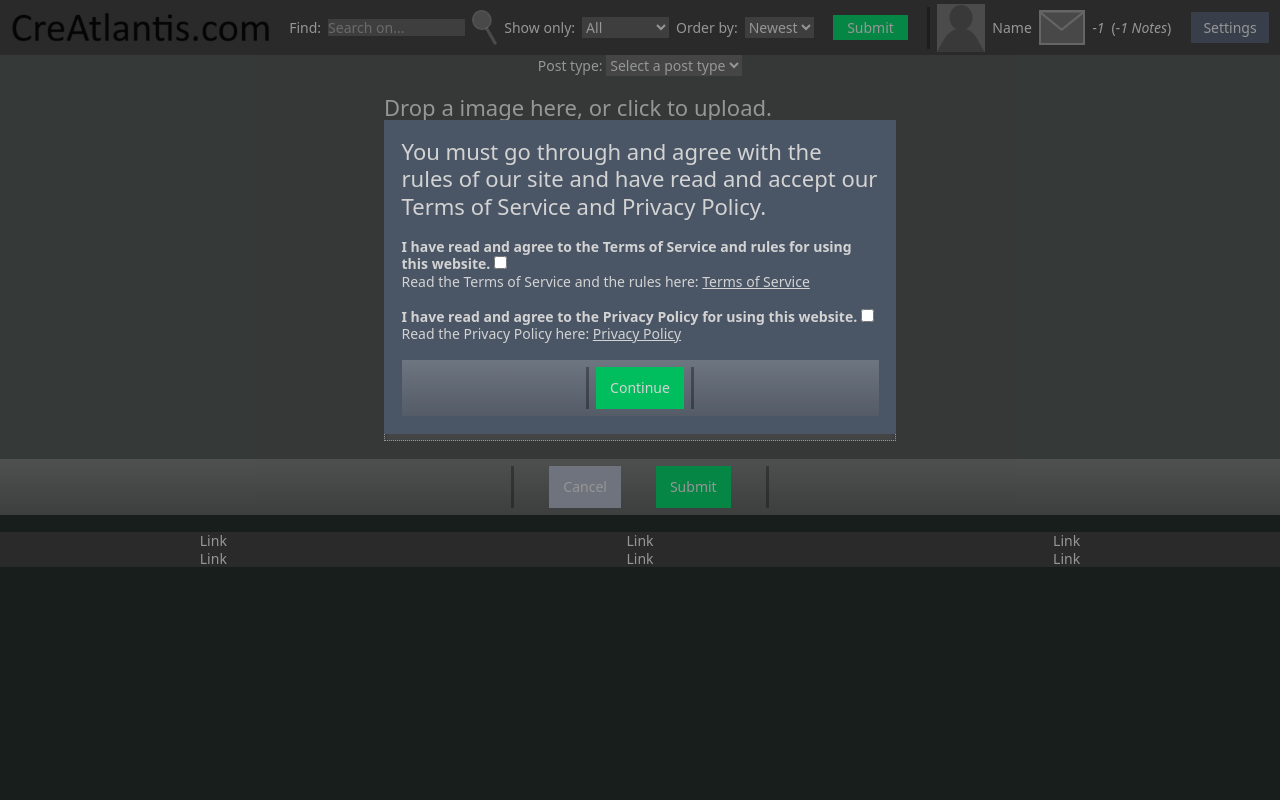
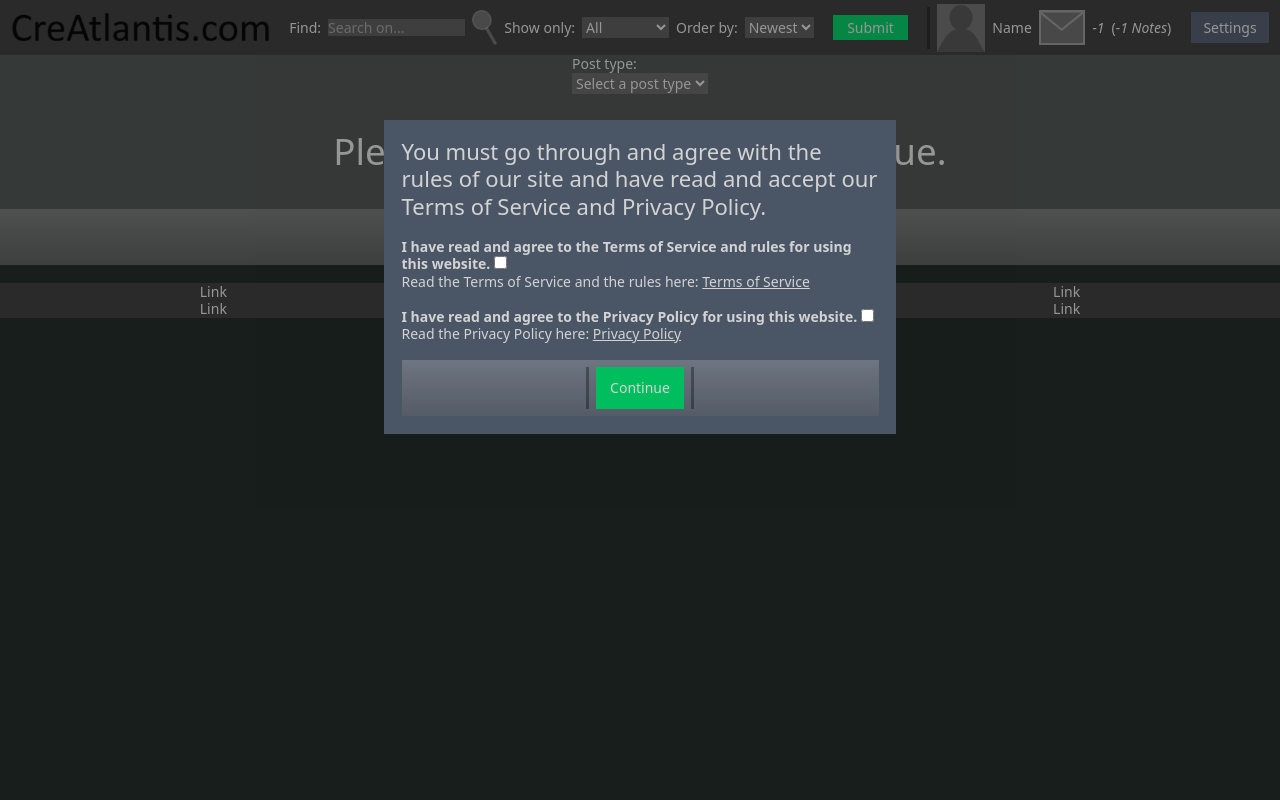
Before and after one commit to Sekaus/creatlantis-com-source-code, a PHP site: page /upload.php in a window 1280 px wide. Run offline with PHP 8.4, Linux system fonts and the light colour scheme.

Commit message:
Fixed some bugs and added some missing pices

```diff
--- a/public/css/Layout.css
+++ b/public/css/Layout.css
@@ -84,7 +84,9 @@
         --color-green-0: #c8e3d8;
         --color-green-1: #a4bfa780;
         --color-green-2: #59785f;
-        --color-green-3: #d6ffda
+        --color-green-3: #d6ffda;
+        --star-rate-mask: url(../images/5-stars.webp);
+        --upload-image: url(../images/icons/uploadIcon.webp)
     }
 
     @supports (color:lab(0% 0 0)) {
@@ -385,9 +387,7 @@
 @layer components {
     :root {
         --font-scale: .7;
-        --star-rating: 0%;
-        --upload-image: url();
-        --star-rate-mask: url()
+        --star-rating: 0%
     }
 
     html {
@@ -611,7 +611,8 @@
     #star-rateing,
     #inbox-filter-list li,
     #inbox-content-list li,
-    button {
+    button,
+    a {
         cursor: pointer
     }
 
@@ -1085,7 +1086,8 @@
     }
 
     button,
-    input.submit {
+    .submit,
+    #go-to-account {
         padding-inline: calc(var(--spacing)*4);
         padding-block: calc(var(--spacing)*1)
     }
@@ -1098,7 +1100,8 @@
         background-color: var(--color-slate-600)
     }
 
-    .submit:enabled {
+    .submit:enabled,
+    a.submit {
         background-color: #00bd5e
     }
 
@@ -1538,23 +1541,10 @@
         min-height: 25vh
     }
 
-    @media (min-width:48rem) {
-        #file-input-button {
-            background-size: 28px
-        }
-    }
-
-    @media (min-width:96rem) {
-        #file-input-button {
-            background-size: 36px
-        }
-    }
-
     #file-input-button {
-        border-style: var(--tw-border-style);
-        --tw-border-style: dotted;
-        border-style: dotted;
-        border-width: 1px;
+        background-image: var(--upload-image);
+        background-position: 50%;
+        background-repeat: no-repeat;
         width: 60vw;
         height: 20vh
     }
@@ -1603,8 +1593,6 @@
 
     #star-rateing {
         --star-rating-hover: 0%;
-        -webkit-mask-image: var(--star-rate-mask);
-        -webkit-mask-image: var(--star-rate-mask);
         -webkit-mask-image: var(--star-rate-mask);
         mask-image: var(--star-rate-mask);
         mask-type: alpha;
--- a/public/html_elements/navigation_bar.html
+++ b/public/html_elements/navigation_bar.html
@@ -1,12 +1,12 @@
 <nav id="navigation-bar">
     <img src="./images/TestIcon.webp" alt="Webside logo icon" class="navigation-icon"/>
     <div id="search-console">
-        <label>Find:</label>
+        <p>Find:</p>
         <input type="search" name="search-text" maxlength="10" size="12" placeholder="Search on..."
             alt="Search text input" class="navigation-bar-input" />
         <img src="./images/icons/searchIcon.webp" alt="Search botton" title="Start your text input search" class="navigation-icon"/>
 
-        <label>Show only:</label>
+        <p>Show only:</p>
 
         <select name="post-type" alt="Type of post" class="navigation-bar-input">
             <option value="all" selected="selected">All</option>
@@ -15,7 +15,7 @@
             <option value="profiles">Profiles</option>
         </select>
 
-        <label>Order by:</label>
+        <p>Order by:</p>
         <select name="order" alt="The order of the loading" class="navigation-bar-input">
             <option value="newest" selected="selected">Newest</option>
             <option value="oldest">Oldest</option>
@@ -23,7 +23,7 @@
     </div>
 
     <div id="qick-submit">
-        <button title="Upload a new post" type="submit" class="submit">Submit</button>
+        <a href="./upload.php" title="Upload a new post" class="submit">Submit</a>
     </div>
 
     <div id="main-user">
@@ -32,7 +32,7 @@
             <img class="user-icon" src="./images/default_pp.webp" />
             <p class="user-name">Name</p>
         </a>
-        <img src="./images/icons/noteIcon.webp" title="Go to your inbox" alt="Inbox icon" class="navigation-icon"/>
+        <a><img src="./images/icons/noteIcon.webp" title="Go to your inbox" alt="Inbox icon" class="navigation-icon"/></a>
         <var id="inbox-count" title="The content count in the inbox that are marked as not readed">-1</var>
         <p>(<var id="note-count">-1 Notes</var>)</p>
     </div>
@@ -40,7 +40,7 @@
     <div id="settings">
         <p>Settings</p>
         <div class="dorp-down-content">
-            <button id="go-to-account" title="Go to account settings">Account</button>
+            <a id="go-to-account" title="Go to account settings">Account</a>
 
             <br/>
 
@@ -49,14 +49,14 @@
             <br/>
 
             <div id="points-balance">
-                <lable>Points balance:</lable>
+                <p>Points balance:</p>
                 <var id="point-count" title="The number of points you have collected">-200</var>
                 <img id="point-icon" src="./images/icons/pointIcon.webp" alt="Point icon"/>
             </div>
 
             <br/>
 
-            <label>Swith threme</label>
+            <p>Swith threme</p>
             <div id="theme-settings">
                 <div id="dark-theme-option" title="Set the website theme to Dark" class="theme-option"></div>
                 <div id="light-theme-option" title="Set the website theme to Light" class="theme-option"></div>
--- a/public/js/setup.js
+++ b/public/js/setup.js
@@ -68,8 +68,3 @@ export function ChangeTheme(theme) {
 
     $("body").addClass(themeClass);
 }
-
-export function Startup() {
-    $("body").get(0).style.setProperty("--star-rate-mask", `url("../images/5-stars.webp")`);
-    $("body").get(0).style.setProperty('--upload-image', `url("../images/icons/uploadIcon.webp")`);
-}
--- a/public/setup.php
+++ b/public/setup.php
@@ -28,10 +28,9 @@
 ?>
 
 <script type="module">
-    import { Startup, ChangeTheme, Themes, RulesAndPrivacyPopup } from "./js/setup.js";
+    import { ChangeTheme, Themes, RulesAndPrivacyPopup } from "./js/setup.js";
 
     $(document).ready(() => {
-        Startup();
         ChangeTheme(Themes.dark);
 
         // Show popup for the new user
--- a/public/upload.php
+++ b/public/upload.php
@@ -14,7 +14,7 @@
 
     <form id="upload-new-post" enctype="multipart/form-data" method="POST">
         <div id="upload-top">
-            <label>Post type: </label>
+            <p>Post type: </p>
             <select id="submit-options" name="post-type" class="upload-input" required>
                 <option value="" disabled selected>Select a post type</option>
                 <option value="image">Image</option>
@@ -25,8 +25,15 @@
         <br/>
 
         <div id="upload-bottom">
+          <div id="no-type-selected">
+            <br/>
+            <p class="extra-big-text">Please select a file type to continue.</p>
+            <br/>
+          </div>
+          <div id="file-upload-part" hidden>
             <p class="big-text">Drop a image here, or click to upload.</p>
             <input id="file-input-button" type="file" name="image" accept="image/*" class="upload-input" required/>
+          </div>
         </div>
 
         <br/>
@@ -34,12 +41,11 @@
         <div id="upload-post-icons">
             <div class="vertical-hr"></div>
 
-            <button id="cancel">Cancel</button>
-            <input type="submit" value="Submit" class="submit"/>
+            <button id="cancel" disabled>Cancel</button>
+            <input type="submit" value="Submit" class="submit" disabled/>
 
             <div class="vertical-hr"></div>
         </div>
-
     </form>
 
     <br/>
```
Also changed, not shown: public/data_handler.php (+8 -0 lines).
